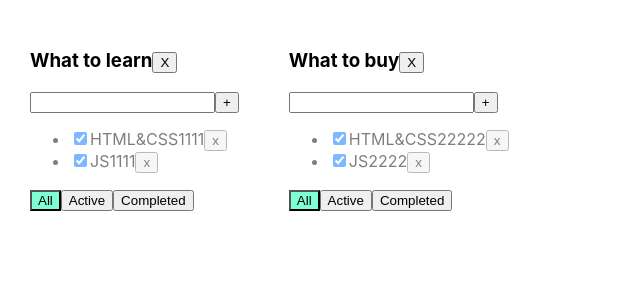
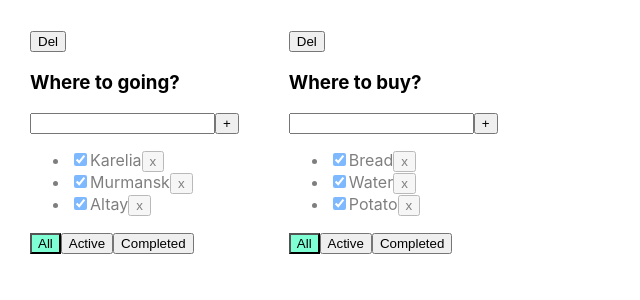
Before and after one commit to AndreiKastsiukovich/myTodolist, a React (Create React App) app: page / in a window 1280 px wide. Shown: the top 300 px of the page, without its empty margins (0-640 px from the left). Built offline with nearby package versions, Linux system fonts and the light colour scheme.

Commit message:
Commit-1

```diff
--- a/src/App.tsx
+++ b/src/App.tsx
@@ -3,123 +3,95 @@ import './App.css';
 import {TaskType, Todolist} from './Todolist';
 import {v1} from 'uuid';
 
-export type FilterValuesType = "all" | "active" | "completed";
-type TodolistsType = { id: string, title: string,}
+export type FilterValuesType = "all" | "active" | "completed"
 
-type TasksStateTypeType = {
-   [key:string]:{
-       data:TaskType[]
-       filter:FilterValuesType
-   }
+export type StateType = {
+    [key:string]: TaskType[]
 }
 
+export type TodolistType = {
+    id:string,
+    title:string,
+    filter:FilterValuesType
+}
 
 function App() {
-    // let todolistID1 = v1();
-    // let todolistID2 = v1();
-    //
-    // let [todolists, setTodolists] = useState<Array<TodolistsType>>([
-    //     {id: todolistID1, title: 'What to learn', filter: 'all'}, //0
-    //      {id: todolistID2, title: 'What to buy', filter: 'all'},  //1
-    // ])
-    //
-    // let [tasks, setTasks] = useState({
-    //     [todolistID1]: [
-    //         {id: v1(), title: "HTML&CSS", isDone: true},
-    //         {id: v1(), title: "JS", isDone: true},
-    //         {id: v1(), title: "ReactJS", isDone: false},
-    //         {id: v1(), title: "Rest API", isDone: false},
-    //         {id: v1(), title: "GraphQL", isDone: false},
-    //     ],
-    //     [todolistID2]: [
-    //         {id: v1(), title: "HTML&CSS2", isDone: true},
-    //         {id: v1(), title: "JS2", isDone: true},
-    //         {id: v1(), title: "ReactJS2", isDone: false},
-    //         {id: v1(), title: "Rest API2", isDone: false},
-    //         {id: v1(), title: "GraphQL2", isDone: false},
-    //     ]
-    // });
 
-    let todolistId1 = v1();
-    let todolistId2 = v1();
+    const todoListId1 = v1()
+    const todoListId2 = v1()
 
-    let [todolists, setTodolists] = useState<Array<TodolistsType>>([
-        {id: todolistId1, title: "What to learn"},
-        {id: todolistId2, title: "What to buy"}
+    const [todoList,setTodolist] = useState<TodolistType[]>([
+        {id:todoListId1, title:'Where to going?', filter:'all'},
+        {id:todoListId2, title:'Where to buy?', filter:'all'}
     ])
 
-    let [tasks, setTasks] = useState<TasksStateTypeType>({
-        [todolistId1]: {
-            data: [
-                {id: v1(), title: "HTML&CSS1111", isDone: true},
-                {id: v1(), title: "JS1111", isDone: true}
-            ],
-            filter: "all"
-        },
-        [todolistId2]: {
-            data: [
-                {id: v1(), title: "HTML&CSS22222", isDone: true},
-                {id: v1(), title: "JS2222", isDone: true}
-            ],
-            filter: "all"
-        }
-    });
+    let [state, setState] = useState<StateType>({
+        [todoListId1]:[
+            {id:v1(),title:'Karelia',isDone:true},
+            {id:v1(),title:'Murmansk',isDone:true},
+            {id:v1(),title:'Altay',isDone:true},
+        ],
 
+        [todoListId2]:[
+            {id:v1(),title:'Bread',isDone:true},
+            {id:v1(),title:'Water',isDone:true},
+            {id:v1(),title:'Potato',isDone:true},
+        ],
+    })
 
-    const removeTodolist = (todolistId: string) => {
-        setTodolists(todolists.filter(el=>el.id !== todolistId))
-        delete tasks[todolistId]
+    const deleteTodolist = (todoID:string) => {
+        setTodolist(todoList.filter((el)=>el.id !== todoID))
+        delete state[todoID]
+        setState({...state})
+    }
+
+    function removeTask(id: string,todoID:string) {
+        setState({...state,[todoID]:state[todoID].filter((el)=>el.id !== id)})
     }
 
 
-    function removeTask(todolistId: string, taskId: string) {
-        setTasks({...tasks,[todolistId]:{...tasks[todolistId],data:tasks[todolistId].data.filter(el=>el.id !== taskId)}})
+    function addTask(title: string,todoID:string) {
+        let newTasks = {id:v1(),title:title,isDone:true}
+        setState({...state,[todoID]:[...state[todoID],newTasks]})
     }
 
-    function addTask(todolistId: string, title: string) {
-        let newTask = {id: v1(), title: title, isDone: false}
-        setTasks({...tasks,  // делаем копию
-                       [todolistId]:{...tasks[todolistId], // заселяем старых жильцов
-                       data:[newTask,...tasks[todolistId].data]}})   //добавляем новых вместе со старыми
+    function changeStatus(taskId: string, isDone: boolean,todoID:string) {
+        setState({...state,[todoID]:state[todoID].map((el)=>el.id === taskId ? {...el,isDone:isDone} : el)})
     }
 
-    function changeStatus(todolistId: string, taskId: string, newIsDone: boolean) {
-        setTasks({...tasks,
-                       [todolistId]:{...tasks[todolistId],
-                        data:tasks[todolistId].data.map(el=>el.id === taskId ? {...el,isDone:newIsDone}:el)}})
 
+    function changeFilter(value: FilterValuesType,todoID:string) {
+        setTodolist(todoList.map((el)=> el.id === todoID ? {...el, filter:value} : el))
     }
 
-    function changeFilter(todolistId: string, value: FilterValuesType) {
-        setTasks({...tasks,[todolistId]:{...tasks[todolistId],filter:value}})
-    }
 
     return (
         <div className="App">
-            {todolists.map((el) => {
-                let tasksForTodolist = tasks[el.id].data;
-                if (tasks[el.id].filter === "active") {
-                    tasksForTodolist = tasks[el.id].data.filter(t => t.isDone === false);
-                }
-                if (tasks[el.id].filter === "completed") {
-                    tasksForTodolist = tasks[el.id].data.filter(t => t.isDone === true);
-                }
-                return (
+
+            {todoList.map((el)=>{
+
+                let tasksForTodolist = state[el.id]
+
+                if(el.filter === "completed")
+                    tasksForTodolist = state[el.id].filter((el)=>el.isDone)
+                if(el.filter === "active")
+                    tasksForTodolist = state[el.id].filter((el)=>!el.isDone)
+
+                return(
                     <Todolist
                         key={el.id}
-                        todolistId={el.id}
+                        todoID={el.id}
                         title={el.title}
-                        tasks={tasksForTodolist}
+                        state={tasksForTodolist}
                         removeTask={removeTask}
                         changeFilter={changeFilter}
                         addTask={addTask}
                         changeTaskStatus={changeStatus}
-                        filter={tasks[el.id].filter}
-                        removeTodolist={removeTodolist}
+                        filter={el.filter}
+                        deleteTodolist={deleteTodolist}
                     />
                 )
             })}
-
 
         </div>
     );
--- a/src/Todolist.tsx
+++ b/src/Todolist.tsx
@@ -8,15 +8,15 @@ export type TaskType = {
 }
 
 type PropsType = {
-    todolistId: string
+    todoID:string
     title: string
-    tasks: Array<TaskType>
-    removeTask: (todolistId: string, taskId: string) => void
-    changeFilter: (todolistId: string, value: FilterValuesType) => void
-    addTask: (todolistId: string, title: string) => void
-    changeTaskStatus: (todolistId: string, taskId: string, isDone: boolean) => void
+    state: Array<TaskType>
+    removeTask: (taskId: string,todoID:string) => void
+    changeFilter: (value: FilterValuesType,todoID:string) => void
+    addTask: (title: string,todoID:string) => void
+    changeTaskStatus: (taskId: string, isDone: boolean,todoID:string) => void
     filter: FilterValuesType
-    removeTodolist: (todolistId: string) => void
+    deleteTodolist: (todoID:string)=>void
 }
 
 export function Todolist(props: PropsType) {
@@ -26,7 +26,7 @@ export function Todolist(props: PropsType) {
 
     const addTask = () => {
         if (title.trim() !== "") {
-            props.addTask(props.todolistId, title.trim());
+            props.addTask(title.trim(),props.todoID);
             setTitle("");
         } else {
             setError("Title is required");
@@ -39,25 +39,24 @@ export function Todolist(props: PropsType) {
 
     const onKeyPressHandler = (e: KeyboardEvent<HTMLInputElement>) => {
         setError(null);
-        if (e.charCode === 13) {
+        if (e.key === 'Enter') {
             addTask();
         }
     }
 
-    const onAllClickHandler = () => props.changeFilter(props.todolistId, "all");
-    const onActiveClickHandler = () => props.changeFilter(props.todolistId, "active");
-    const onCompletedClickHandler = () => props.changeFilter(props.todolistId, "completed");
-
-    const removeTodolistHandler = () => {
-        props.removeTodolist(props.todolistId)
+    const onClickDelTodolistHandler = () => {
+        props.deleteTodolist(props.todoID)
     }
 
+    const onAllClickHandler = () => props.changeFilter("all",props.todoID);
+    const onActiveClickHandler = () => props.changeFilter("active",props.todoID);
+    const onCompletedClickHandler = () => props.changeFilter("completed",props.todoID);
+
+
     return <div>
-        <h3>
-            {props.title}
-            <button onClick={removeTodolistHandler}>X</button>
 
-        </h3>
+        <button onClick={onClickDelTodolistHandler}> Del </button>
+        <h3>{props.title}</h3>
         <div>
             <input value={title}
                    onChange={onChangeHandler}
@@ -69,10 +68,11 @@ export function Todolist(props: PropsType) {
         </div>
         <ul>
             {
-                props.tasks.map(t => {
-                    const onClickHandler = () => props.removeTask(props.todolistId, t.id)
+                props.state.map(t => {
+                    const onClickHandler = () => props.removeTask(t.id,props.todoID)
+
                     const onChangeHandler = (e: ChangeEvent<HTMLInputElement>) => {
-                        props.changeTaskStatus(props.todolistId, t.id, e.currentTarget.checked);
+                        props.changeTaskStatus(t.id, e.currentTarget.checked,props.todoID);
                     }
 
                     return <li key={t.id} className={t.isDone ? "is-done" : ""}>
@@ -87,14 +87,11 @@ export function Todolist(props: PropsType) {
         </ul>
         <div>
             <button className={props.filter === 'all' ? "active-filter" : ""}
-                    onClick={onAllClickHandler}>All
-            </button>
+                    onClick={onAllClickHandler}>All</button>
             <button className={props.filter === 'active' ? "active-filter" : ""}
-                    onClick={onActiveClickHandler}>Active
-            </button>
+                    onClick={onActiveClickHandler}>Active</button>
             <button className={props.filter === 'completed' ? "active-filter" : ""}
-                    onClick={onCompletedClickHandler}>Completed
-            </button>
+                    onClick={onCompletedClickHandler}>Completed</button>
         </div>
     </div>
 }
```
